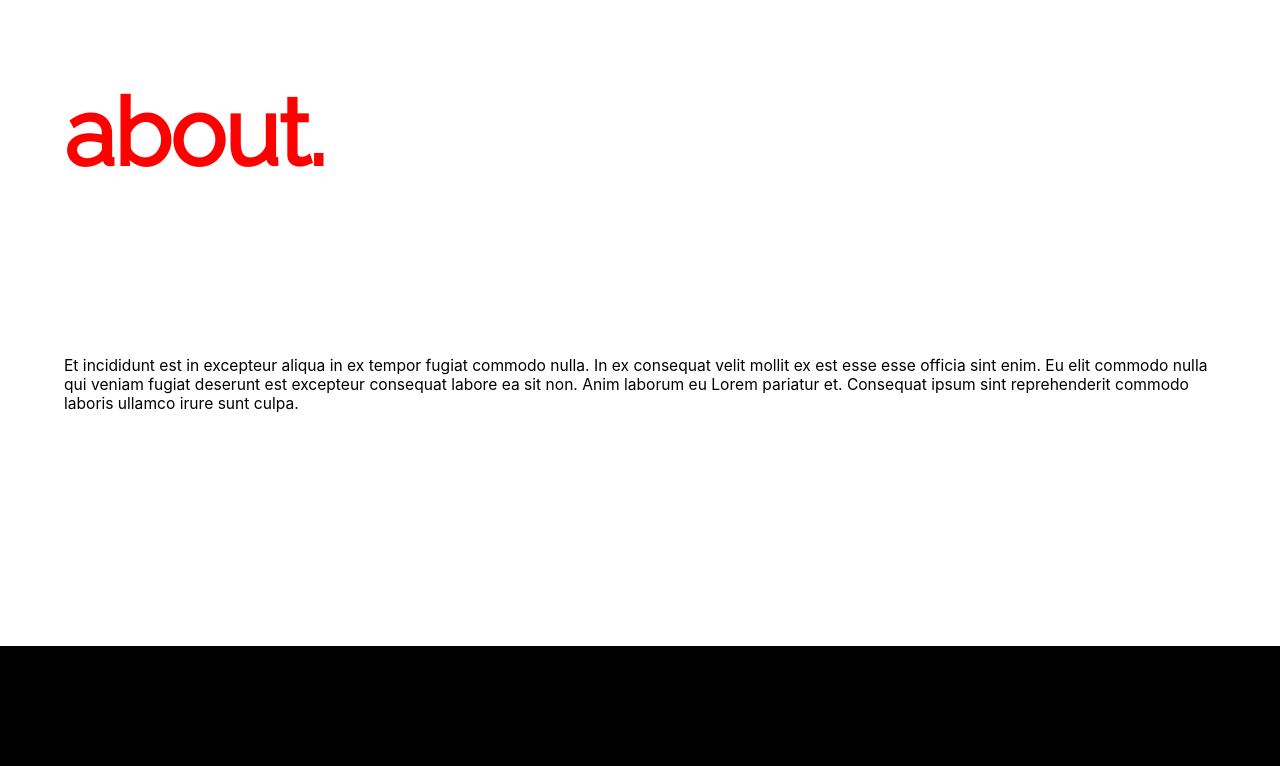
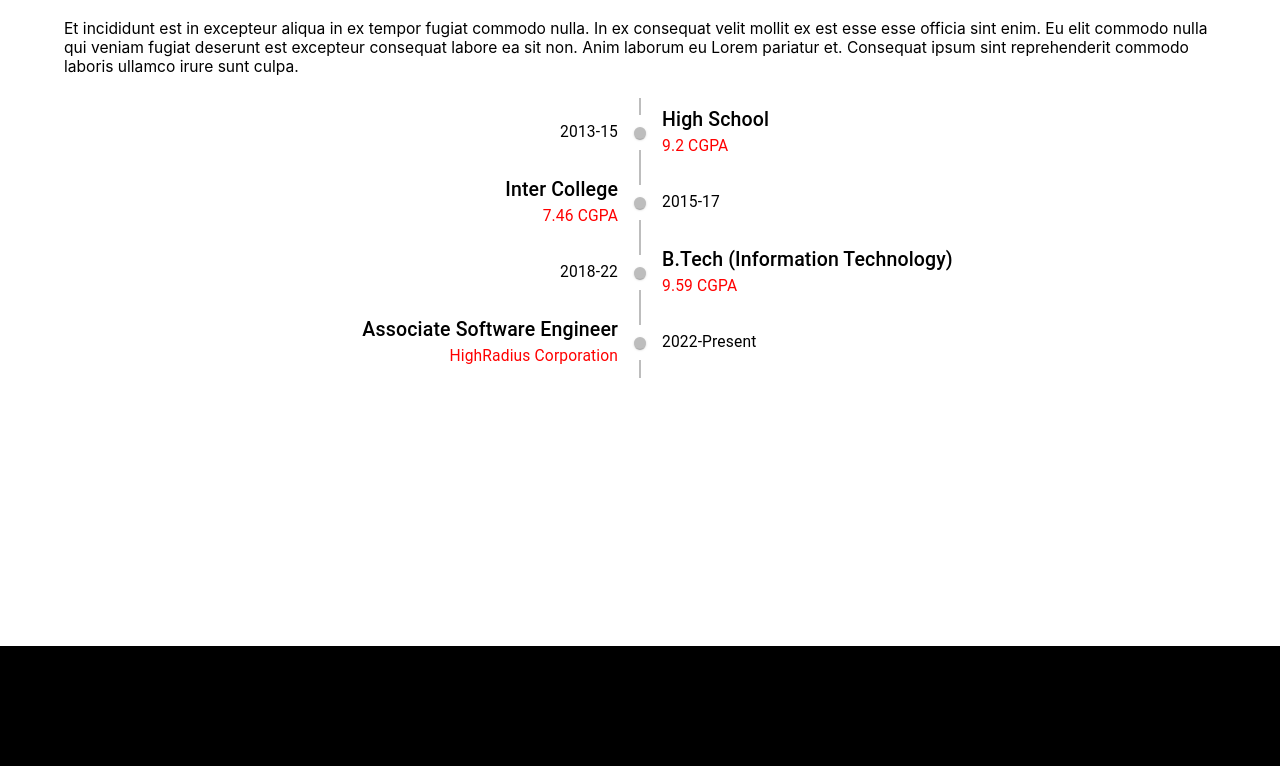
Before and after one commit to hopansh/myPortfolio, a React app: page / in a window 1280 px wide. Shown: the part 954-1720 px from the top of the page. Built offline with nearby package versions, Linux system fonts and the light colour scheme.

Commit message:
Updated About page

```diff
--- a/package.json
+++ b/package.json
@@ -14,6 +14,7 @@
     "@emotion/react": "^11.7.1",
     "@emotion/styled": "^11.6.0",
     "@mui/icons-material": "^5.3.0",
+    "@mui/lab": "^5.0.0-alpha.69",
     "@mui/material": "^5.3.0",
     "@mui/styles": "^5.3.0",
     "react": "^17.0.2",
--- a/src/components/page2/index.js
+++ b/src/components/page2/index.js
@@ -1,5 +1,12 @@
 import { Typography } from '@mui/material';
 import { makeStyles } from '@mui/styles';
+import Timeline from '@mui/lab/Timeline';
+import TimelineItem from '@mui/lab/TimelineItem';
+import TimelineSeparator from '@mui/lab/TimelineSeparator';
+import TimelineConnector from '@mui/lab/TimelineConnector';
+import TimelineContent from '@mui/lab/TimelineContent';
+import TimelineOppositeContent from '@mui/lab/TimelineOppositeContent';
+import TimelineDot from '@mui/lab/TimelineDot';
 import React from 'react';
 const useStyles = makeStyles({
   rootPage: {
@@ -24,6 +31,78 @@ const Page2 = () => {
         ea sit non. Anim laborum eu Lorem pariatur et. Consequat ipsum sint
         reprehenderit commodo laboris ullamco irure sunt culpa.
       </div>
+      <Timeline position='alternate'>
+        <TimelineItem>
+          <TimelineOppositeContent
+            align='right'
+            variant='body1'
+            sx={{ m: 'auto 0' }}
+          >
+            2013-15
+          </TimelineOppositeContent>
+          <TimelineSeparator>
+            <TimelineConnector />
+            <TimelineDot />
+            <TimelineConnector />
+          </TimelineSeparator>
+          <TimelineContent>
+            <Typography variant='h6' component='span'>
+              High School
+            </Typography>
+            <Typography sx={{ color: 'red' }}>9.2 CGPA</Typography>
+          </TimelineContent>
+        </TimelineItem>
+        <TimelineItem>
+          <TimelineOppositeContent sx={{ m: 'auto 0' }} variant='body1'>
+            2015-17
+          </TimelineOppositeContent>
+          <TimelineSeparator>
+            <TimelineConnector />
+            <TimelineDot />
+            <TimelineConnector />
+          </TimelineSeparator>
+          <TimelineContent>
+            <Typography variant='h6' component='span'>
+              Inter College
+            </Typography>
+            <Typography sx={{ color: 'red' }}>7.46 CGPA</Typography>
+          </TimelineContent>
+        </TimelineItem>
+        <TimelineItem>
+          <TimelineOppositeContent sx={{ m: 'auto 0' }} variant='body1'>
+            2018-22
+          </TimelineOppositeContent>
+          <TimelineSeparator>
+            <TimelineConnector />
+            <TimelineDot />
+            <TimelineConnector />
+          </TimelineSeparator>
+          <TimelineContent>
+            <Typography variant='h6' component='span'>
+              B.Tech (Information Technology)
+            </Typography>
+            <Typography sx={{ color: 'red' }}>9.59 CGPA</Typography>
+          </TimelineContent>
+        </TimelineItem>
+        <TimelineItem>
+          <TimelineOppositeContent sx={{ m: 'auto 0' }} variant='body1'>
+            2022-Present
+          </TimelineOppositeContent>
+          <TimelineSeparator>
+            <TimelineConnector />
+            <TimelineDot />
+            <TimelineConnector />
+          </TimelineSeparator>
+          <TimelineContent>
+            <Typography variant='h6' component='span'>
+              Associate Software Engineer
+            </Typography>
+            <Typography sx={{ color: 'red' }}>
+              HighRadius Corporation{' '}
+            </Typography>
+          </TimelineContent>
+        </TimelineItem>
+      </Timeline>
     </div>
   );
 };
--- a/src/components/page3/index.js
+++ b/src/components/page3/index.js
@@ -12,17 +12,18 @@ const useStyles = makeStyles({
     boxSizing: 'border-box',
     display: 'flex',
     flexFlow: 'column',
-    justifyContent: 'space-evenly',
+    justifyContent: 'center',
   },
   languages: {
+    marginTop: '4rem',
     display: 'flex',
     justifyContent: 'space-evenly',
-    gap: '3rem',
+    gap: '4rem',
     flexWrap: 'wrap',
   },
   languageIcon: {
-    height: '4rem',
-    width: '4rem',
+    height: '5rem',
+    width: '5rem',
   },
 });
 const Page3 = () => {
```
Also changed, not shown: 1 other file (tests, documents, lock files or other folders).
